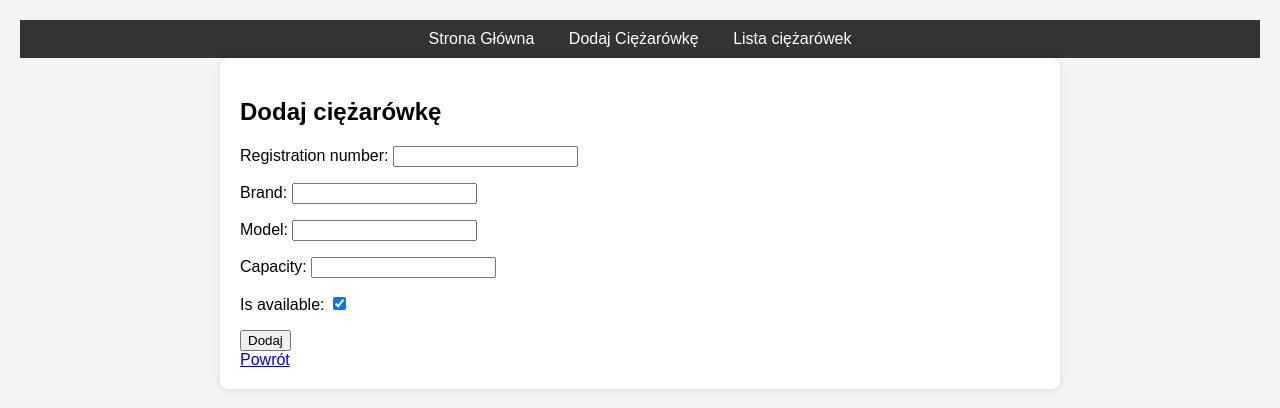
After one commit to organizacjaprojektu/SLFT, a Django app: page /add-truck/ in a window 1280 px wide. The commit adds this page. Shown: the top 408 px of the page. Run offline with Django 5.2, Linux system fonts and the light colour scheme.

Commit message:
Dodane add_truck i truck_list

```diff
--- a/TruckManagement/urls.py
+++ b/TruckManagement/urls.py
@@ -18,9 +18,11 @@ Including another URLconf
 from django.urls import path
 import core.views as views
 urlpatterns = [
-    #    path('admin/', admin.site.urls),
+        #path('admin/', admin.site.urls),
     path('login/', views.CustomLoginView.as_view(), name='login'),
     path('sample_data', views.sample_data),
 
     path('home/', views.home, name='home'),
+    path('add-truck/', views.add_truck, name='add_truck'),
+    path('trucks/', views.truck_list, name='truck_list'),
 ]
--- /dev/null
+++ b/core/forms.py
@@ -0,0 +1,7 @@
+from django import forms
+from .models import Truck
+
+class TruckForm(forms.ModelForm):
+    class Meta:
+        model = Truck
+        fields = ['registration_number', 'brand', 'model', 'capacity', 'is_available']
--- a/core/views.py
+++ b/core/views.py
@@ -1,6 +1,8 @@
 from django.contrib.auth.views import LoginView
 from django.http import JsonResponse
-from django.shortcuts import render
+from django.shortcuts import render, redirect
+from .forms import TruckForm
+from .models import Truck
 
 # Create your views here.
 from rest_framework.decorators import api_view, permission_classes
@@ -20,3 +22,20 @@ def home(request):
 
 class CustomLoginView(LoginView):
     template_name = 'login.html'
+
+
+
+def add_truck(request):
+    if request.method == 'POST':
+        form = TruckForm(request.POST)
+        if form.is_valid():
+            form.save()
+            return redirect('truck_list')  # Przekierowanie na listę ciężarówek
+    else:
+        form = TruckForm()
+
+    return render(request, 'add_truck.html', {'form': form})
+
+def truck_list(request):
+    trucks = Truck.objects.all()
+    return render(request, 'truck_list.html', {'trucks': trucks})
--- /dev/null
+++ b/templates/add_truck.html
@@ -0,0 +1,13 @@
+{% extends "base.html" %}
+
+{% block title %}Dodaj Ciężarówkę{% endblock %}
+
+{% block content %}
+  <h2>Dodaj ciężarówkę</h2>
+  <form method="post">
+    {% csrf_token %}
+    {{ form.as_p }}
+    <button type="submit">Dodaj</button>
+  </form>
+  <a href="{% url 'truck_list' %}">Powrót</a>
+{% endblock %}
--- /dev/null
+++ b/templates/base.html
@@ -0,0 +1,48 @@
+<!DOCTYPE html>
+<html lang="pl">
+<head>
+    <meta charset="UTF-8">
+    <meta name="viewport" content="width=device-width, initial-scale=1.0">
+    <title>{% block title %}Moja Aplikacja{% endblock %}</title>
+    <style>
+        body {
+            font-family: Arial, sans-serif;
+            margin: 0;
+            padding: 20px;
+            background-color: #f4f4f4;
+        }
+        .container {
+            max-width: 800px;
+            margin: auto;
+            background: white;
+            padding: 20px;
+            border-radius: 8px;
+            box-shadow: 0 0 10px rgba(0, 0, 0, 0.1);
+        }
+        nav {
+            background: #333;
+            padding: 10px;
+            text-align: center;
+        }
+        nav a {
+            color: white;
+            text-decoration: none;
+            margin: 0 15px;
+        }
+        nav a:hover {
+            text-decoration: underline;
+        }
+    </style>
+</head>
+<body>
+    <nav>
+        <a href="{% url 'home' %}">Strona Główna</a>
+        <a href="{% url 'add_truck' %}">Dodaj Ciężarówkę</a>
+        <a href="{% url 'truck_list' %}">Lista ciężarówek</a>
+    </nav>
+
+    <div class="container">
+        {% block content %}{% endblock %}
+    </div>
+</body>
+</html>
--- a/templates/home.html
+++ b/templates/home.html
@@ -1 +1,2 @@
+{% extends "base.html" %}
 Home
```
Also changed, not shown: TruckManagement/utils.py (added, +46 -0 lines), templates/truck_list.html (added, +15 -0 lines), db.sqlite3.
